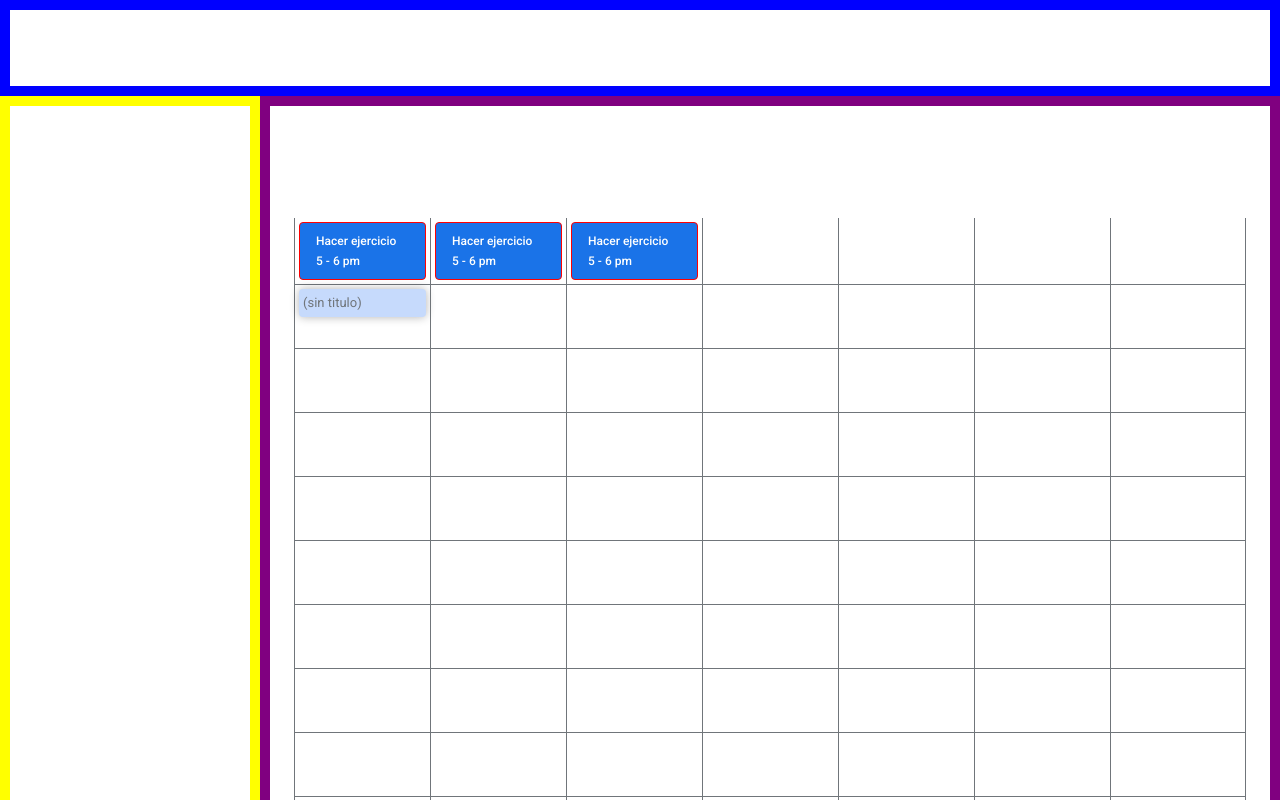
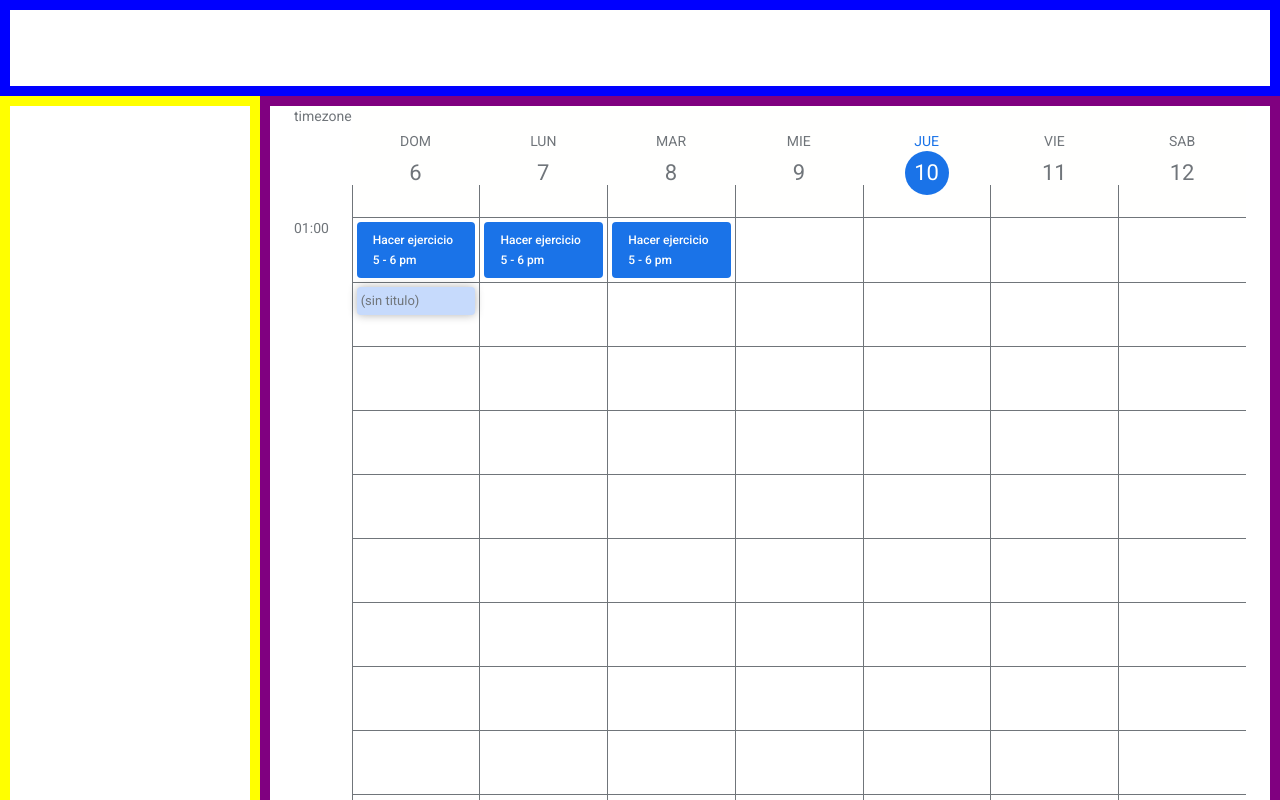
Before and after one commit to oscarossesa/calendar, a plain HTML site: page index.html in a window 1280 px wide. Shown: the top 800 px of the page. Drawn offline with Linux system fonts and the light colour scheme.

Commit message:
calendar date header

```diff
--- /dev/null
+++ b/css/calendar-day.css
@@ -0,0 +1,58 @@
+.calendarDay {
+  display: flex;
+  flex-direction: column;
+  justify-content: center;
+  text-align: center;
+  margin: 0;
+  position: sticky;
+  inset-block-start: 0;
+  background: var(--white);
+  border-block-end: 1px solid currentColor;
+}
+
+.calendarDay a {
+  text-decoration: none;
+  color: currentColor;
+  outline: none;
+}
+
+.calendarDay a:hover span:nth-of-type(2),
+.calendarDay a:focus span:nth-of-type(2) {
+  background: var(--gray10);
+}
+
+.calendarDay.is-selected a:hover span:nth-of-type(2),
+.calendarDay.is-selected a:focus span:nth-of-type(2) {
+  background: var(--blue30);
+}
+
+.calendarDay span:nth-of-type(1) {
+  font: var(--body1-regular);
+}
+
+.calendarDay span:nth-of-type(2) {
+  font: var(--subtitle-subtitle1);
+  line-height: 2.75rem;
+  inline-size: 2.75rem;
+  display: inline-block;
+  border-radius: 50%;
+}
+
+.calendarDay::before {
+  content: '';
+  inline-size: 1px;
+  block-size: 2rem;
+  background: currentColor;
+  position: absolute;
+  inset-block-end: 0;
+  inset-inline-start: 0;
+}
+
+.calendarDay.is-selected span:nth-of-type(1) {
+  color: var(--blue10);
+}
+
+.calendarDay.is-selected span:nth-of-type(2) {
+  background: var(--blue10);
+  color: var(--white);
+}
--- a/css/calendar.css
+++ b/css/calendar.css
@@ -1,5 +1,6 @@
-@import 'task.css';
-@import 'task-cell.css';
+@import './task.css';
+@import './task-cell.css';
+@import './calendar-day.css';
 
 .calendar {
   color: var(--gray20);
--- a/css/task-cell.css
+++ b/css/task-cell.css
@@ -5,7 +5,7 @@
 }
 
 .taskCell:nth-child(8n) {
-  border-inline-end: 1px solid currentColor;
+  /* border-inline-end: 1px solid currentColor; */
 }
 
 .taskCell.is-active::before {
--- a/css/task.css
+++ b/css/task.css
@@ -1,5 +1,4 @@
 .task {
-  border: 1px solid red;
   background: var(--blue10);
   color: var(--white);
   border-radius: .25rem;
--- a/index.html
+++ b/index.html
@@ -26,10 +26,66 @@
 
     <main class="calendar">
       <div class="calendar-week">
-        <span></span><span></span><span></span><span></span><span></span><span></span><span></span><span></span>
-        <span></span>
+        <span>timezone</span>
+        <h2 class="calendarDay">
+          <a href="./calendar-by-day.html aria-label="Domingo 06 de Junio">
+            <time datetime="06-06-2021">
+              <span>DOM</span><br>
+              <span>6</span>
+            </time>
+          </a>
+        </h2>
+        <h2 class="calendarDay">
+          <a href="./calendar-by-day.html aria-label="Domingo 06 de Junio">
+            <time datetime="06-06-2021">
+              <span>LUN</span><br>
+              <span>7</span>
+            </time>
+          </a>
+        </h2>
+        <h2 class="calendarDay">
+          <a href="./calendar-by-day.html aria-label="Domingo 06 de Junio">
+            <time datetime="06-06-2021">
+              <span>MAR</span><br>
+              <span>8</span>
+            </time>
+          </a>
+        </h2>
+        <h2 class="calendarDay">
+          <a href="./calendar-by-day.html aria-label="Domingo 06 de Junio">
+            <time datetime="06-06-2021">
+              <span>MIE</span><br>
+              <span>9</span>
+            </time>
+          </a>
+        </h2>
+        <h2 class="calendarDay is-selected">
+          <a href="./calendar-by-day.html aria-label="Domingo 06 de Junio">
+            <time datetime="06-06-2021">
+              <span>JUE</span><br>
+              <span>10</span>
+            </time>
+          </a>
+        </h2>
+        <h2 class="calendarDay">
+          <a href="./calendar-by-day.html aria-label="Domingo 06 de Junio">
+            <time datetime="06-06-2021">
+              <span>VIE</span><br>
+              <span>11</span>
+            </time>
+          </a>
+        </h2>
+        <h2 class="calendarDay">
+          <a href="./calendar-by-day.html aria-label="Domingo 06 de Junio">
+            <time datetime="06-06-2021">
+              <span>SAB</span><br>
+              <span>12</span>
+            </time>
+          </a>
+        </h2>
+        <span>01:00</span>
         <div class="taskCell">
-          <div class="task" aria-label="de 17:00 a 18:00, hacer ejercicio">
+          <div tabindex="0" class="task" aria-label="de 17:00 a 18:00, hacer ejercicio">
             <p>Hacer ejercicio</p>
             <p>
               <time datetime="17:00">5</time> - <time datetime="18:00">6 pm</time>
@@ -37,7 +93,7 @@
           </div>
         </div>
         <div class="taskCell">
-          <div class="task" aria-label="de 17:00 a 18:00, hacer ejercicio">
+          <div tabindex="0" class="task" aria-label="de 17:00 a 18:00, hacer ejercicio">
             <p>Hacer ejercicio</p>
             <p>
               <time datetime="17:00">5</time> - <time datetime="18:00">6 pm</time>
@@ -45,7 +101,7 @@
           </div>
         </div>
         <div class="taskCell">
-          <div class="task" aria-label="de 17:00 a 18:00, hacer ejercicio">
+          <div tabindex="0" class="task" aria-label="de 17:00 a 18:00, hacer ejercicio">
             <p>Hacer ejercicio</p>
             <p>
               <time datetime="17:00">5</time> - <time datetime="18:00">6 pm</time>
```
